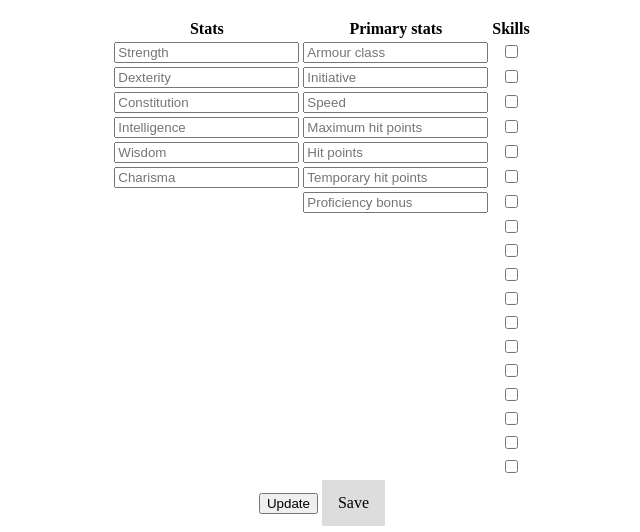
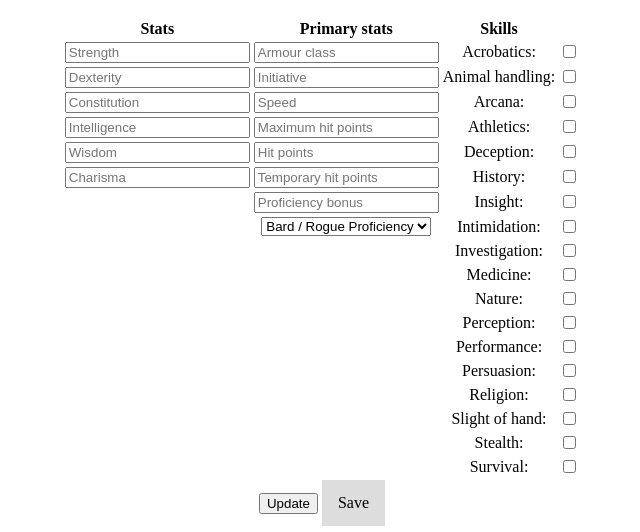
Before and after one commit to tmangan64/tmangan64.github.io, a plain HTML site: page pages/stats_sheet.html in a window 1280 px wide. Shown: the part 268-800 px from the top of the page, without its empty margins (318-958 px from the left). Drawn offline with Linux system fonts and the light colour scheme; files that its build step writes are made by us from their sources.

Commit message:
Added dropdown menu (WIP)

```diff
--- a/pages/stats_sheet.html
+++ b/pages/stats_sheet.html
@@ -4,8 +4,8 @@
 <meta charset="UTF-8">
 <meta name="viewport" content="width=device-width, initial-scale=1.0">
 <title>GM Wingman</title>
-<link rel="stylesheet" type="text/css" href="styles.css">
-<script src="bonusCalc.js"></script>
+<link rel="stylesheet" type="text/css" href="../stylesheets/styles.css">
+<script src="../scripts/bonusCalc.js"></script>
 </head>
 <body>
 
@@ -25,95 +25,136 @@
             <th>Stats</th>
             <th>Primary stats</th>
             <th>Skills</th>
+            <th></th>
         </tr>
         <tr>
             <td><input type="number" id="strength" placeholder="Strength"></td>
             <td><input type="number" id="armourClass" placeholder="Armour class"></td>
+            <td>Acrobatics:</td>
             <td><input type="checkbox" id="acrobaticsCheckbox"><output id="acrobatics" placeholder="Acrobatics"></td>
         </tr>
         <tr>
             <td><input type="number" id="dexterity" placeholder="Dexterity"></td>
             <td><input type="number" id="initiative" placeholder="Initiative"></td>
+            <td>Animal handling:</td>
             <td><input type="checkbox" id="animalHandCheckbox"><output id="animalHand" placeholder="Animal handling"></td>
         </tr>
         <tr>
             <td><input type="number" id="constitution" placeholder="Constitution"></td>
             <td><input type="number" id="speed" placeholder="Speed"></td>
+            <td>Arcana:</td>
             <td><input type="checkbox" id="arcanaCheckbox"><output id="arcana" placeholder="Arcana"></td>
         </tr>
         <tr>
             <td><input type="number" id="intelligence" placeholder="Intelligence"></td>
             <td><input type="number" id="maxhp" placeholder="Maximum hit points"></td>
+            <td>Athletics:</td>
             <td><input type="checkbox" id="athleticsCheckbox"><output id="athletics" placeholder="Athletics"></td>
         </tr>
         <tr>
             <td><input type="number" id="wisdom" placeholder="Wisdom"></td>
             <td><input type="number" id="hp" placeholder="Hit points"></td>
+            <td>Deception:</td>
             <td><input type="checkbox" id="deceptionCheckbox"><output id="deception" placeholder="Deception"></td>
         </tr>
         <tr>
             <td><input type="number" id="charisma" placeholder="Charisma"></td>
             <td><input type="number" id="temphp" placeholder="Temporary hit points"></td>
+            <td>History:</td>
             <td><input type="checkbox" id="historyCheckbox"><output id="history" placeholder="History"></td>
         </tr>
         <tr>
             <td></td>
             <td><input type="number" id="proficiencyBonus" placeholder="Proficiency bonus"></td>
+            <td>Insight:</td>
             <td><input type="checkbox" id="insightCheckbox"><output id="insight" id="insight" placeholder="Insight"></td>
         </tr>
         <tr>
             <td></td>
-            <td></td>
+            <td>
+                <select id="skillsDropdown">
+                  <option value="">Bard / Rogue Proficiency</option>
+                  <option value="acrobatics">Acrobatics</option>
+                  <option value="animalHand">Animal Handling</option>
+                  <option value="arcana">Arcana</option>
+                  <option value="athletics">Athletics</option>
+                  <option value="deception">Deception</option>
+                  <option value="history">History</option>
+                  <option value="insight">Insight</option>
+                  <option value="intimidation">Intimidation</option>
+                  <option value="investigation">Investigation</option>
+                  <option value="medicine">Medicine</option>
+                  <option value="nature">Nature</option>
+                  <option value="perception">Perception</option>
+                  <option value="performance">Performance</option>
+                  <option value="persuasion">Persuasion</option>
+                  <option value="religion">Religion</option>
+                  <option value="soh">Sleight of Hand</option>
+                  <option value="stealth">Stealth</option>
+                  <option value="survival">Survival</option>
+                </select>
+            </td>
+            <td>Intimidation:</td>
             <td><input type="checkbox" id="intimidationCheckbox"><output id="intimidation" placeholder="Intimidation"></td>
         </tr>
         <tr>
             <td></td>
             <td></td>
+            <td>Investigation:</td>
             <td><input type="checkbox" id="investigationCheckbox"><output id="investigation" placeholder="Investigation"></td>
         </tr>
         <tr>
             <td></td>
             <td></td>
+            <td>Medicine:</td>
             <td><input type="checkbox" id="medicineCheckbox"><output id="medicine" placeholder="Medicine"></td>
         </tr>
         <tr>
             <td></td>
             <td></td>
+            <td>Nature:</td>
             <td><input type="checkbox" id="natureCheckbox"><output id="nature" placeholder="Nature"></td>
         </tr>
         <tr>
             <td></td>
             <td></td>
+            <td>Perception:</td>
             <td><input type="checkbox" id="perceptionCheckbox"><output id="perception" placeholder="Perception"></td>
         </tr>
         <tr>
             <td></td>
             <td></td>
+            <td>Performance:</td>
             <td><input type="checkbox" id="performanceCheckbox"><output id="performance" placeholder="Performance"></td>
         </tr>
         <tr>
             <td></td>
             <td></td>
+            <td>Persuasion:</td>
             <td><input type="checkbox" id="persuasionCheckbox"><output id="persuasion" placeholder="Persuasion"></td>
         </tr>
         <tr>
             <td></td>
             <td></td>
+            <td>Religion:</td>
             <td><input type="checkbox" id="religionCheckbox"><output id="religion" placeholder="Religion"></td>
         </tr>
         <tr>
             <td></td>
             <td></td>
+            <td>Slight of hand:</td>
             <td><input type="checkbox" id="sohCheckbox"><output id="soh" placeholder="Slight of hand"></td>
         </tr>
         <tr>
             <td></td>
             <td></td>
+            <td>Stealth:</td>
             <td><input type="checkbox" id="stealthCheckbox"><output id="stealth" placeholder="Stealth"></td>
         </tr>
         <tr>
             <td></td>
             <td></td>
+            <td>Survival:</td>
             <td><input type="checkbox" id="survivalCheckbox"><output id="survival" placeholder="Survival"></td>
         </tr>
     </table>
--- a/scripts/bonusCalc.js
+++ b/scripts/bonusCalc.js
@@ -60,3 +60,20 @@ function updateOutput(inputId, outputId, checkboxId) {
 
     outputElement.textContent = outputText;
 }
+
+// Event listener for the skills dropdown
+document.getElementById("skillsDropdown").addEventListener("change", function() {
+    var selectedSkill = this.value;
+
+    if (selectedSkill) {
+        var proficiencyBonus = parseInt(document.getElementById("proficiencyBonus").value);
+        var outputBox = document.getElementById("outputBox" + selectedSkill.charAt(0).toUpperCase() + selectedSkill.slice(1));
+        var currentOutput = outputBox.textContent;
+        var currentNumber = parseInt(currentOutput);
+
+        if (!isNaN(currentNumber)) {
+            var updatedNumber = currentNumber + proficiencyBonus;
+            outputBox.textContent = updatedNumber;
+        }
+    }
+});
```
Also changed, not shown: pages/index.html (+1 -1 lines).
